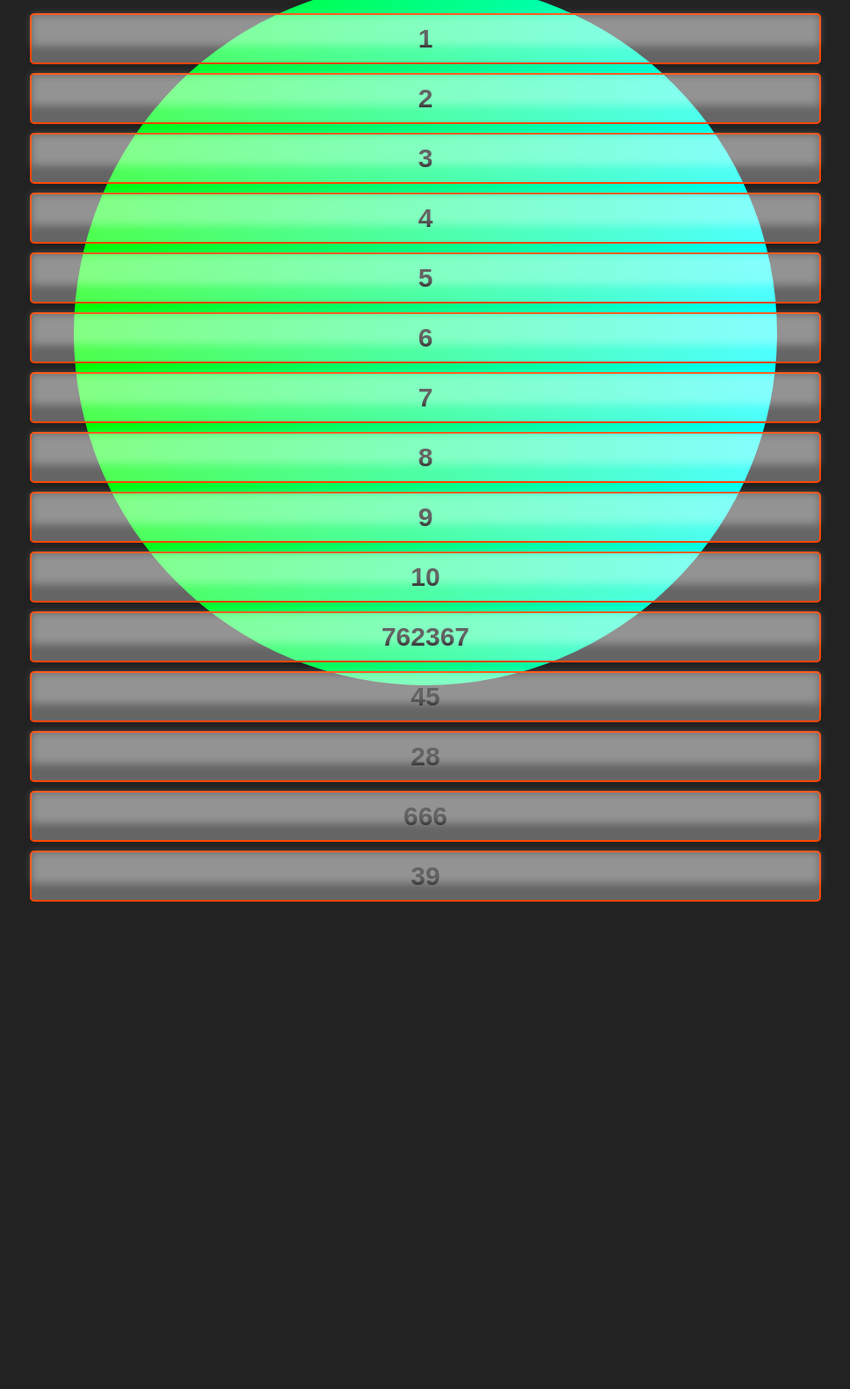
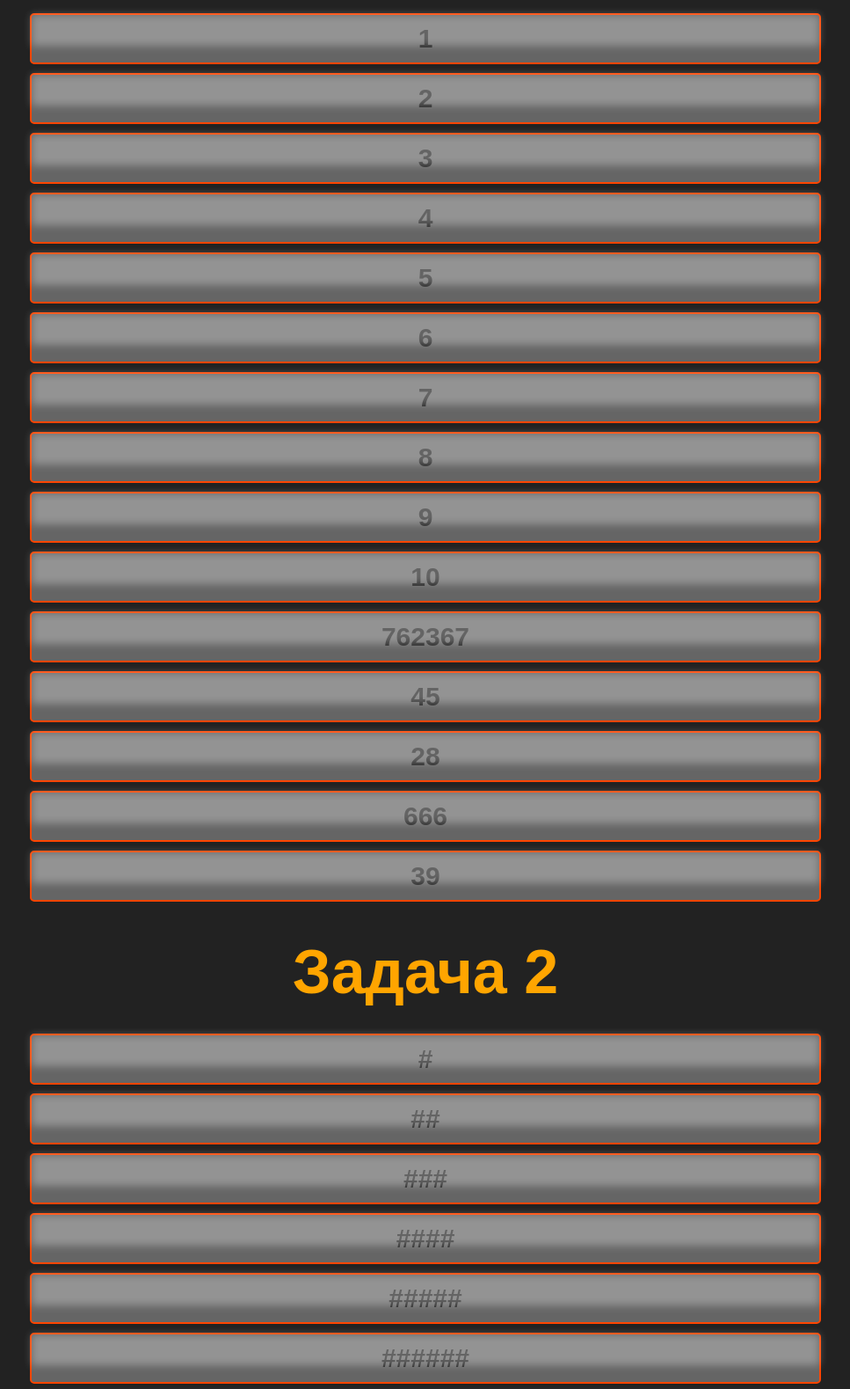
Before and after one commit to FeirlyMoore/JS-Tasks, a plain HTML site: page index.html in a window 1280 px wide. Shown: the part 125-1704 px from the top of the page at 88% size, without its empty margins (156-1123 px from the left). Before the commit the page ends 1160 px from the top, so only its background shows below. Drawn offline with Linux system fonts and the light colour scheme.

Commit message:
Задача 2 upd

```diff
--- a/index.html
+++ b/index.html
@@ -7,10 +7,19 @@
 	<title>JS tasks</title>
 </head>
 <body class="body">
-	<div class="body__dec-block deck-block"></div>
-	<h2 class="title">Задача 1</h2>
-	<!-- <button class="add-button">+</button> -->
-	<ul class="list"></ul>
+	<!-- <div class="body__dec-block deck-block"></div> -->
+	<div class="task-block task-block--1">
+		<h2 class="title">Задача 1</h2>
+		<!-- <button class="add-button">+</button> -->
+		<ul class="list task-block-1__list"></ul>
+	</div>
+	<div class="task-block task-block--2">
+		<h2 class="title">Задача 2</h2>
+		<ul class="list task-block-2__list"></ul>
+	</div>
+	<div class="task-block task-block--3"></div>
+	<div class="task-block task-block--4"></div>
+	<div class="task-block task-block--5"></div>
 	<script src="script.js"></script>
 </body>
 </html>
--- a/script.js
+++ b/script.js
@@ -1,4 +1,6 @@
-let arrayList = document.querySelector('.list');
+let arrayList = document.querySelector('.task-block-1__list');
+let arrayList2 = document.querySelector('.task-block-2__list');
+
 
 let nums = [1,2,3,4,5,6,7,8,9,10,762367,45,28,666,39];
 // let accumulator = [];
@@ -16,7 +18,12 @@ for (let i = 0; i < nums.length; i++) {
 	arrayList.append(newElement)
 }
 
+console.log("Задание 2");
 for (let i = 1; i <= 10; i++) {
+  let newElement = document.createElement('li');
+  newElement.classList.add('list__item');
   let sharp = '#'.repeat(i);
   console.log(sharp);
+  newElement.textContent = sharp;
+  arrayList2.append(newElement)
 }
```
